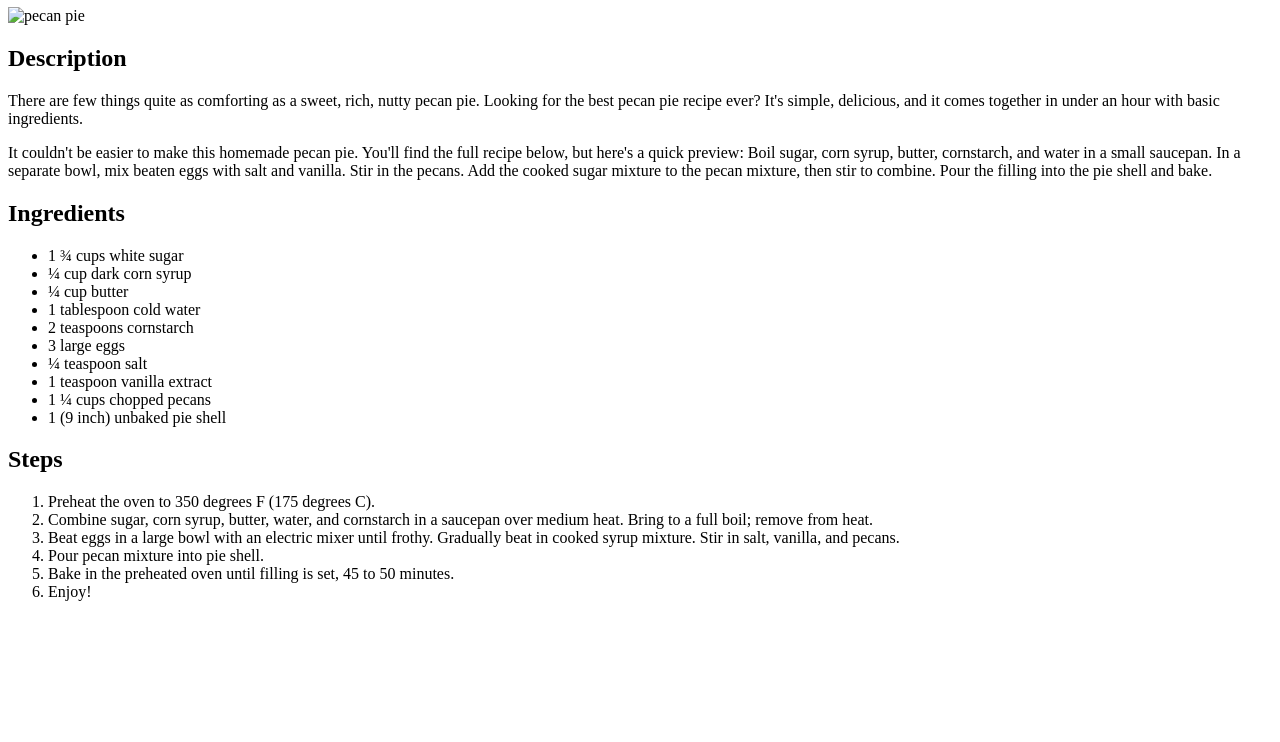
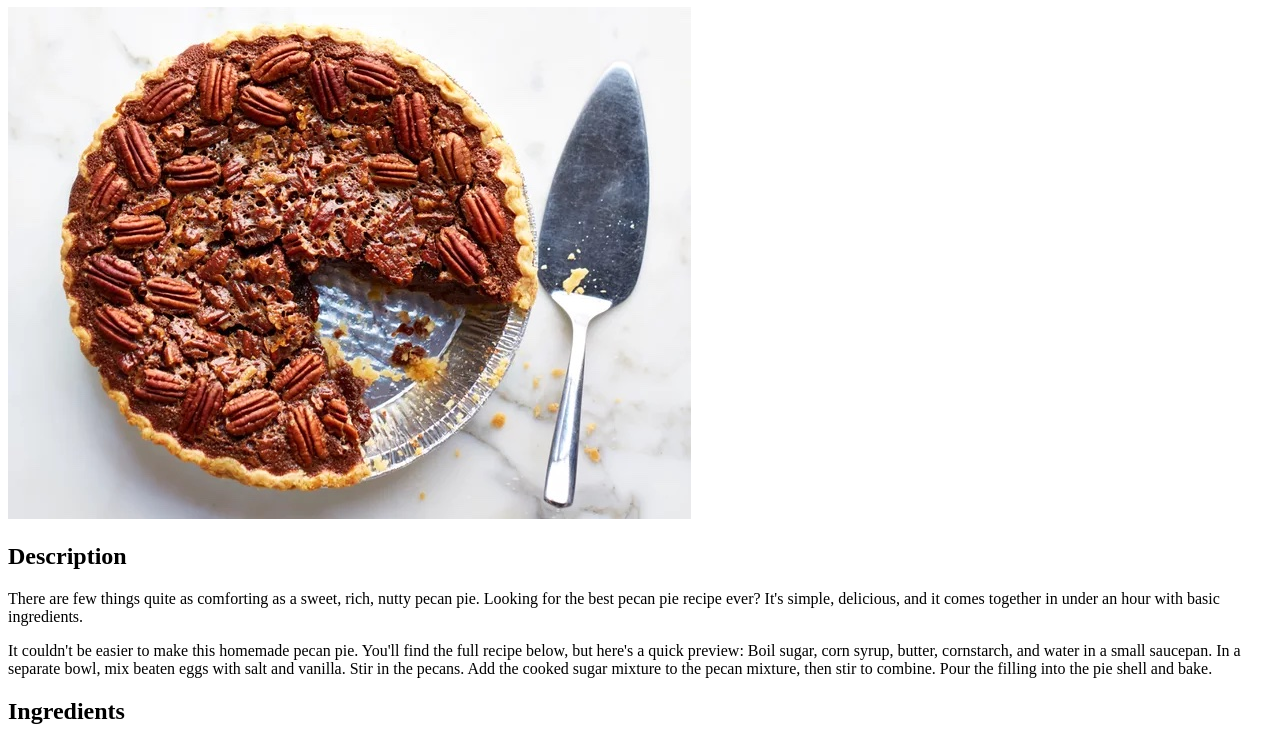
Before and after one commit to mattmcelhannon/odin-recipes, a plain HTML site: page recipes/pecan-pie.html in a window 1280 px wide. Shown: the part 73-815 px from the top of the page. Drawn offline with Linux system fonts and the light colour scheme; the site is published under a folder, as on GitHub Pages, so addresses that start at the root find nothing.

Commit message:
Fix relative path to pecan-pie.jpeg and capitalize alt

```diff
--- a/recipes/pecan-pie.html
+++ b/recipes/pecan-pie.html
@@ -6,7 +6,7 @@
 </head>
 <body>
     <h1>Pecan Pie</h1>
-    <img src="/images/pecan-pie.jpeg" alt="pecan pie">
+    <img src="../images/pecan-pie.jpeg" alt="Pecan Pie">
     <h2>Description</h2>
     <p>There are few things quite as comforting as a sweet, rich, nutty pecan pie. Looking for the best pecan pie recipe ever? It's simple, delicious, and it comes together in under an hour with basic ingredients.</p>
     <p>It couldn't be easier to make this homemade pecan pie. You'll find the full recipe below, but here's a quick preview: Boil sugar, corn syrup, butter, cornstarch, and water in a small saucepan. In a separate bowl, mix beaten eggs with salt and vanilla. Stir in the pecans. Add the cooked sugar mixture to the pecan mixture, then stir to combine. Pour the filling into the pie shell and bake.</p>
```
